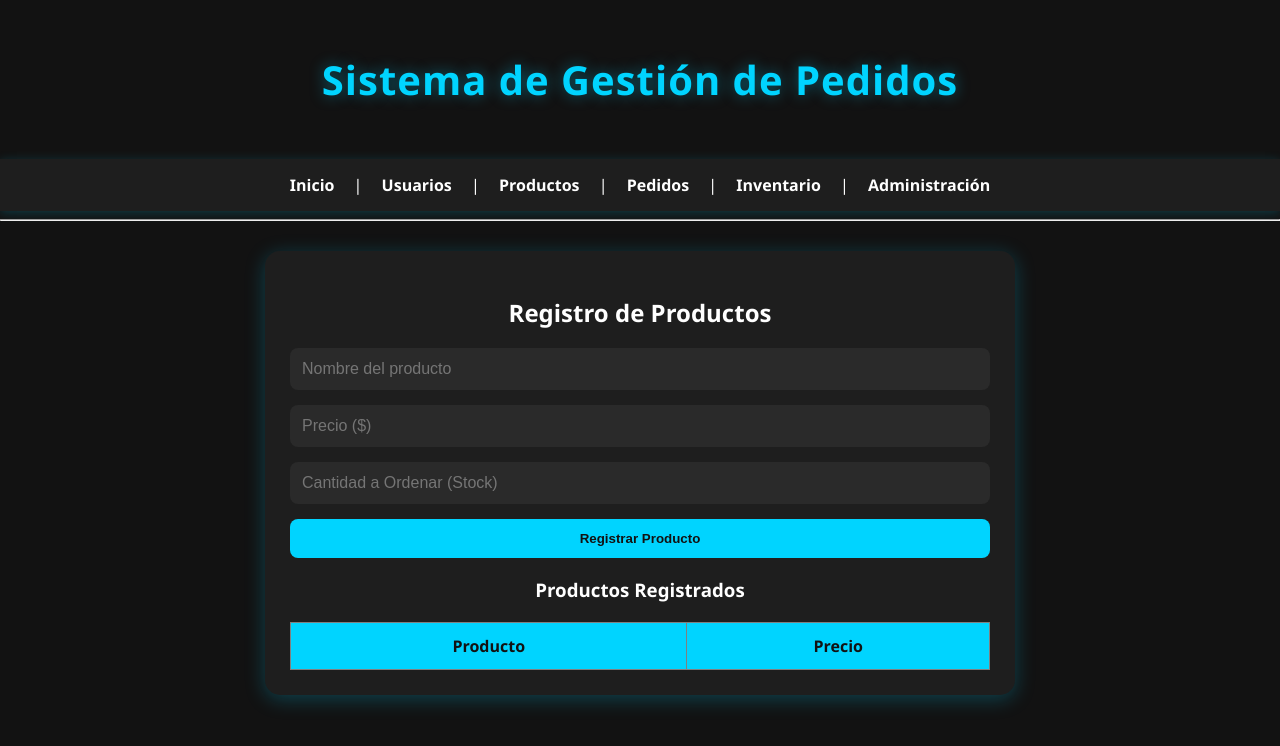
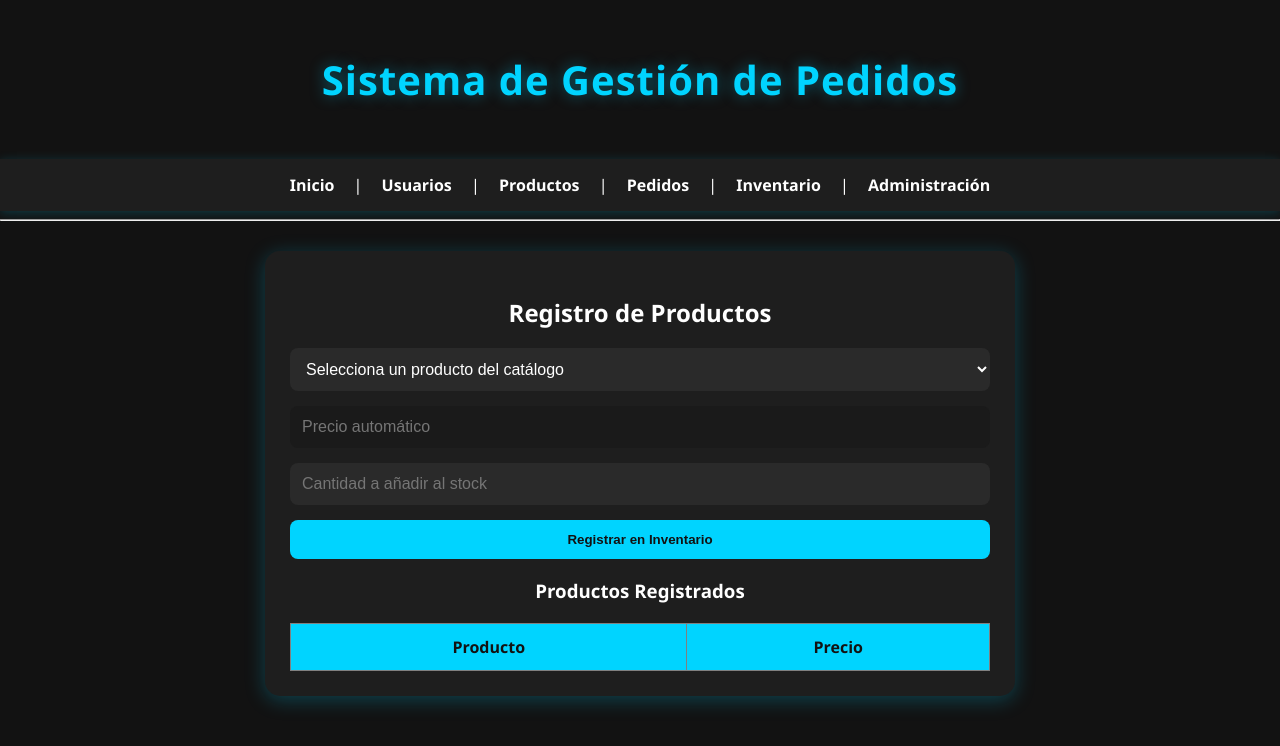
Before and after one commit to LORDMCSRM/gestion-pedidos, a React (Create React App) app: page /productos in a window 1280 px wide. Shown: the top 746 px of the page. Built offline with nearby package versions, Linux system fonts and the light colour scheme.

Commit message:
feat: catalogo fijo de productos con precios automaticos y bloqueados

```diff
--- a/src/App.css
+++ b/src/App.css
@@ -162,3 +162,17 @@ li {
   color: #ffffff; /* Mantiene el texto blanco */
   display: block; /* Hace que todo el bloque sea clickeable */
 }
+
+.input-estilo {
+  padding: 12px;
+  border: none;
+  border-radius: 8px;
+  background: #2a2a2a;
+  color: white;
+  font-size: 16px;
+  cursor: pointer;
+}
+
+.input-estilo:focus {
+  outline: 2px solid #00d4ff;
+}
--- a/src/components/RegistroProductos.js
+++ b/src/components/RegistroProductos.js
@@ -1,76 +1,119 @@
 import React, { useState } from "react";
 
 function RegistroProductos() {
-  const [producto, setProducto] = useState({ nombre: "", precio: "", cantidad: "" });
+  // Catálogo fijo de productos y precios (aquí puedes agregar más)
+  const catalogoFijo = [
+    { nombre: "Laptop HP", precio: 15000 },
+    { nombre: "Mouse Inalámbrico", precio: 350 },
+    { nombre: "Teclado Mecánico", precio: 800 },
+    { nombre: "Monitor 24 pulgadas", precio: 3500 },
+    { nombre: "Impresora Multifuncional", precio: 4200 },
+    { nombre: "Memoria USB 64GB", precio: 250 },
+    { nombre: "Disco Duro Externo", precio: 1800 },
+    { nombre: "Cable HDMI", precio: 150 },
+  ];
+
+  const [productoSeleccionado, setProductoSeleccionado] = useState("");
+  const [precioAutomatico, setPrecioAutomatico] = useState("");
+  const [cantidad, setCantidad] = useState("");
+
   const [productos, setProductos] = useState(() => {
     const guardados = localStorage.getItem("productos");
     return guardados ? JSON.parse(guardados) : [];
   });
 
-  const handleChange = (e) => {
-    setProducto({ ...producto, [e.target.name]: e.target.value });
+  // Cuando el usuario cambia el producto en el select
+  const handleProductoChange = (e) => {
+    const nombreSeleccionado = e.target.value;
+    setProductoSeleccionado(nombreSeleccionado);
+
+    // Buscamos el producto en el catálogo para sacar su precio automático
+    const productoEncontrado = catalogoFijo.find(p => p.nombre === nombreSeleccionado);
+    if (productoEncontrado) {
+      setPrecioAutomatico(productoEncontrado.precio);
+    } else {
+      setPrecioAutomatico("");
+    }
   };
 
   const handleSubmit = (e) => {
     e.preventDefault();
-    if (!producto.nombre || !producto.precio || !producto.cantidad) {
-      alert("Por favor, completa todos los campos.");
+    if (!productoSeleccionado || !precioAutomatico || !cantidad) {
+      alert("Por favor, selecciona un producto y una cantidad válida.");
       return;
     }
-    if (producto.precio <= 0 || producto.cantidad <= 0) {
-      alert("El precio y la cantidad deben ser mayores a 0.");
+    if (cantidad <= 0) {
+      alert("La cantidad debe ser mayor a 0.");
       return;
     }
 
-    // 1. Guardar el producto en la lista de productos
-    const nuevosProductos = [...productos, producto];
+    const nuevoProducto = {
+      nombre: productoSeleccionado,
+      precio: precioAutomatico,
+      cantidad: parseInt(cantidad)
+    };
+
+    // 1. Guardar en la lista de productos (historial de entradas)
+    const nuevosProductos = [...productos, nuevoProducto];
     setProductos(nuevosProductos);
     localStorage.setItem("productos", JSON.stringify(nuevosProductos));
 
     // 2. Sincronizar con el Inventario
     const inventarioActual = JSON.parse(localStorage.getItem("inventario")) || [];
-    const productoExistente = inventarioActual.find(p => p.nombre.toLowerCase() === producto.nombre.toLowerCase());
+    const productoExistenteIndex = inventarioActual.findIndex(p => p.nombre === productoSeleccionado);
 
-    if (productoExistente) {
+    if (productoExistenteIndex !== -1) {
       // Si ya existe, sumamos la cantidad
-      productoExistente.existencia += parseInt(producto.cantidad);
+      inventarioActual[productoExistenteIndex].existencia += parseInt(cantidad);
     } else {
-      // Si es nuevo, lo agregamos al inventario
-      inventarioActual.push({ nombre: producto.nombre, existencia: parseInt(producto.cantidad) });
+      // Si no existe, lo agregamos
+      inventarioActual.push({ nombre: productoSeleccionado, existencia: parseInt(cantidad) });
     }
     localStorage.setItem("inventario", JSON.stringify(inventarioActual));
 
     // Limpiar formulario
-    setProducto({ nombre: "", precio: "", cantidad: "" });
-    alert("¡Producto registrado y añadido al inventario con éxito!");
+    setProductoSeleccionado("");
+    setPrecioAutomatico("");
+    setCantidad("");
+    alert("¡Producto añadido al inventario con éxito!");
   };
 
   return (
     <div className="card">
       <h2>Registro de Productos</h2>
       <form onSubmit={handleSubmit}>
+
+        {/* Selector de Producto */}
+        <select
+          value={productoSeleccionado}
+          onChange={handleProductoChange}
+          className="input-estilo"
+        >
+          <option value="">Selecciona un producto del catálogo</option>
+          {catalogoFijo.map((prod, index) => (
+            <option key={index} value={prod.nombre}>{prod.nombre}</option>
+          ))}
+        </select>
+
+        {/* Precio (Bloqueado / Solo lectura) */}
         <input
           type="text"
-          name="nombre"
-          placeholder="Nombre del producto"
-          value={producto.nombre}
-          onChange={handleChange}
+          placeholder="Precio automático"
+          value={precioAutomatico ? `$${precioAutomatico}` : ""}
+          readOnly // Esto evita que el usuario lo modifique
+          style={{ backgroundColor: "#1a1a1a", color: "#00d4ff", cursor: "not-allowed" }}
         />
+
+        {/* Cantidad a Ordenar */}
         <input
           type="number"
-          name="precio"
-          placeholder="Precio ($)"
-          value={producto.precio}
-          onChange={handleChange}
+          placeholder="Cantidad a añadir al stock"
+          value={cantidad}
+          onChange={(e) => setCantidad(e.target.value)}
+          min="1"
         />
-        <input
-          type="number"
-          name="cantidad"
-          placeholder="Cantidad a Ordenar (Stock)"
-          value={producto.cantidad}
-          onChange={handleChange}
-        />
-        <button type="submit">Registrar Producto</button>
+
+        <button type="submit">Registrar en Inventario</button>
       </form>
 
       <h3>Productos Registrados</h3>
```
